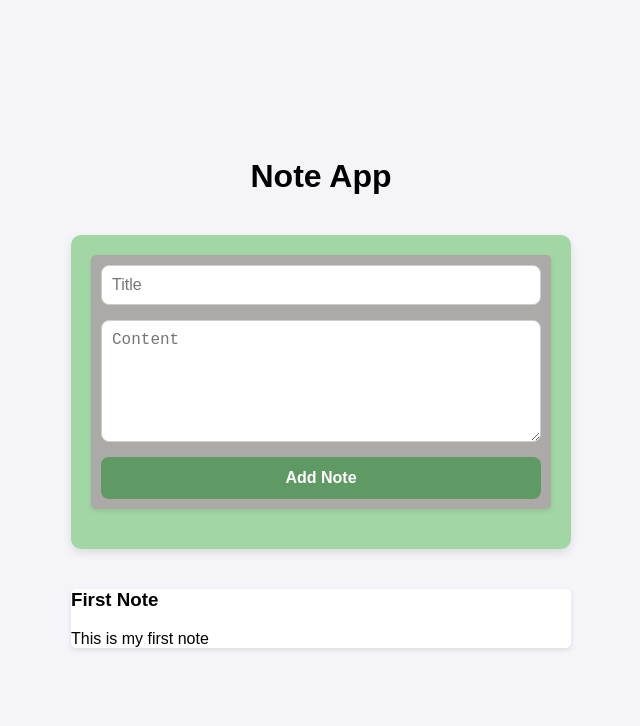
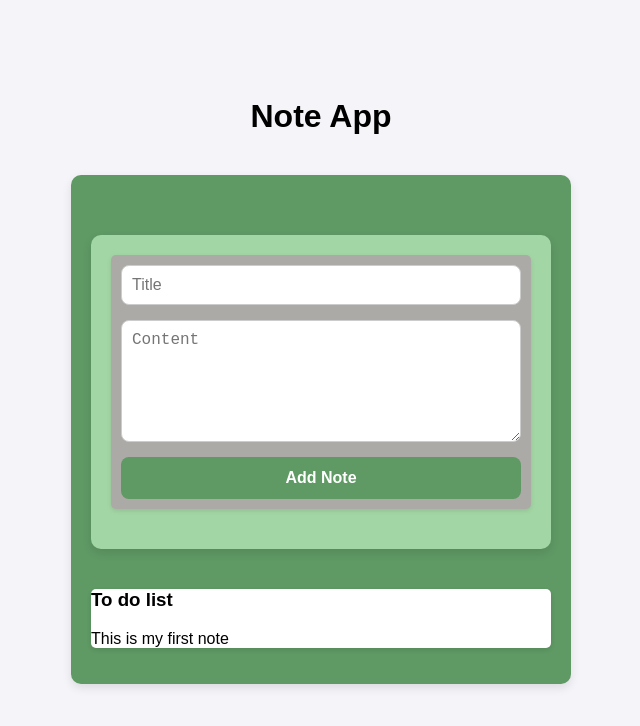
Before and after one commit to SkillBrain-com/Exam-fe-06-03-2025, a React (Create React App) app: page /pages/andreea-cirstea in a window 1280 px wide. Shown: the top 726 px of the page, without its empty margins (319-959 px from the left). Built offline with nearby package versions, Linux system fonts and the light colour scheme.

Commit message:
modificare

```diff
--- a/src/pages/andreea-cirstea/AddNotes.js
+++ b/src/pages/andreea-cirstea/AddNotes.js
@@ -3,13 +3,13 @@ import AddNote from "./AddNote";
 import NoteCard from "../../components/NoteCard";
 
 const initialNote = {
-  title: "First Note",
+  title: "To do list",
   content: "This is my first note",
 };
 
 function AddNotes() {
   return (
-    <div>
+    <div style={{ maxWidth: "600px", margin: "40px auto", padding: "20px", borderRadius: "10px", boxShadow: "0px 4px 10px rgba(0,0,0,0.1)", background: "#5F9964" }}>
       <AddNote />
       <NoteCard title={initialNote.title} content={initialNote.content} />
     </div>
```
